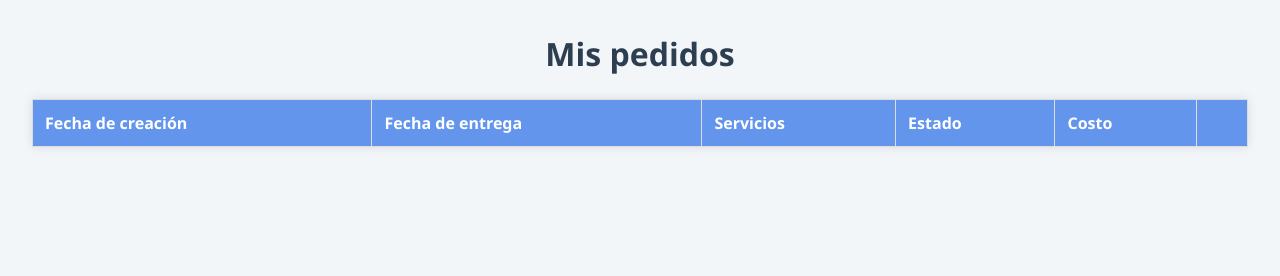
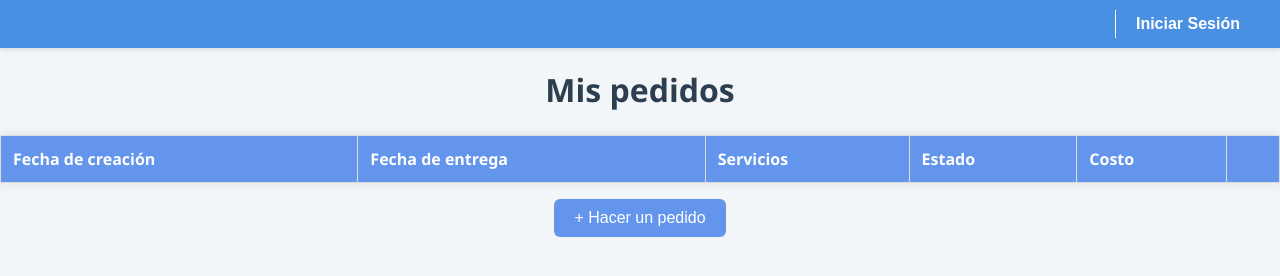
Before and after one commit to Windbladejg7/proyectoBD, a website: page public/Mis pedidos.html in a window 1280 px wide. Drawn offline with Linux system fonts and the light colour scheme; no server answers.

Commit message:
fix:solucionar problemas con la consulta de pedidos
feat:agregar boton para agregar pedidos nuevos

```diff
--- a/controllers/cliente.controllers.js
+++ b/controllers/cliente.controllers.js
@@ -11,9 +11,9 @@ export async function getClientes(req, res) {
 }
 
 export async function obtenerUsuario(req, res) {
-    const { id } = req.usuario;
+    const { email } = req.usuario;
 
-    const result = await pool.query("SELECT nombres ||' '|| apellidos AS nombre FROM CLIENTE WHERE id_cliente = $1", [id]);
+    const result = await pool.query("SELECT nombres ||' '|| apellidos AS nombre FROM CLIENTE WHERE email = $1", [email]);
     if (result.rows.length === 0) return res.sendStatus(404);
     res.json(result.rows[0]);
 
--- a/controllers/pedidos.controllers.js
+++ b/controllers/pedidos.controllers.js
@@ -26,8 +26,8 @@ export async function agregarPedido(req, res) {
 }
 
 export async function obtenerPedidosDeUsuario(req, res) {
-    const id_cliente = req.usuario.id;
-    const result = await pool.query("SELECT * FROM pedidos_completos WHERE id_cliente=$1", [id_cliente]);
+    const email = req.usuario.email;
+    const result = await pool.query("SELECT * FROM pedidos_completos WHERE email=$1", [email]);
     res.json(result.rows);
 }
 
--- a/public/Mis pedidos.css
+++ b/public/Mis pedidos.css
@@ -7,7 +7,7 @@
 body {
   font-family: 'Segoe UI', Tahoma, Geneva, Verdana, sans-serif;
   background-color: #f3f6f9;
-  padding: 2rem;
+
 }
 
 /* Título opcional */
@@ -78,3 +78,55 @@ td:last-child {
   text-align: center;
   vertical-align: middle;
 }
+
+nav {
+  background-color: #4a90e2; /* Azul moderno */
+  padding: 10px 20px;
+  display: flex;
+  justify-content: flex-end; /* Alinea a la derecha */
+  align-items: center;
+  color: white;
+  font-family: Arial, sans-serif;
+  box-shadow: 0 2px 4px rgba(0, 0, 0, 0.1);
+  margin-bottom: 20px;
+}
+
+#username {
+  font-size: 16px;
+  border-left:1px solid white ;
+}
+
+nav ul{
+  display: flex;
+  flex-direction: row;
+  flex-wrap: wrap;
+}
+
+nav ul li{
+  padding: 5px 20px;
+  list-style: none;
+  font-weight: bold;
+}
+
+a {
+  color:white;
+  text-decoration: none;
+  cursor: pointer;
+}
+
+#btnAgregar {
+  display: block;
+  margin: 0 auto;
+  padding: 10px 20px;
+  background-color: cornflowerblue;
+  color: white;
+  border: none;
+  border-radius: 6px;
+  font-size: 16px;
+  cursor: pointer;
+  transition: background-color 0.3s ease;
+}
+
+#btnAgregar:hover {
+  background-color: #4169e1;
+}
--- a/public/Mis pedidos.html
+++ b/public/Mis pedidos.html
@@ -6,6 +6,7 @@
     <title>Mis pedidos</title>
 </head>
 <body>
+    <nav><ul id="opciones"><a href=""><li id="username"></li></a></ul></nav>
     <h1>Mis pedidos</h1>
     <table border="1">
         <thead><th>Fecha de creación</th><th>Fecha de entrega</th><th>Servicios</th><th>Estado</th><th>Costo</th><th></th></thead>
@@ -13,8 +14,8 @@
 
         </tbody>
     </table>
-    <p id="sinPedidos"></p>
     <p id="mensaje" style="text-align:center; font-weight:bold; margin-top:1rem;"></p>
+    <button id="btnAgregar">+ Hacer un pedido</button>
     <script src="./Mis pedidos.js"></script>
 </body>
 </html>
--- a/public/Mis pedidos.js
+++ b/public/Mis pedidos.js
@@ -1,6 +1,36 @@
 const tabla = document.getElementById("pedidos");
 const mensaje = document.getElementById("mensaje");
 const sinPedidos = document.getElementById("sinPedidos");
+const btnAgregar = document.getElementById("btnAgregar");
+
+btnAgregar.addEventListener("click", ()=>{
+    window.location.href = "/";
+});
+
+async function cargarInforUsuario() {
+    try {
+        const response = await fetch("/cliente", {
+            headers: {
+                "Authorization": localStorage.getItem("token")
+            }
+        });
+
+        if (!response.ok) {
+            username.textContent = "Iniciar Sesión";
+            username.parentNode.href = "/login";
+            return;
+        }
+        const usuario = await response.json();
+        username.textContent = usuario.nombre;
+    } catch (error) {
+        console.error("Error al cargar la información del usuario:", error);
+        username.textContent = "Iniciar Sesión";
+        username.parentNode.href = "/login";
+    }
+}
+
+cargarInforUsuario();
+
 
 async function obtenerMisPedidos() {
     const response = await fetch("/pedidos", {
@@ -11,14 +41,6 @@ async function obtenerMisPedidos() {
     });
 
     const pedidos = await response.json();
-
-    if (pedidos.length === 0) {
-        sinPedidos.textContent = "No tienes pedidos aún. ";
-        sinPedidos.innerHTML+=`<a href="/">Haz clic aquí para agregar uno.</a>`;
-        return;
-    } else {
-        sinPedidos.textContent = ""; // Limpiar si había mensaje previo
-    }
 
     for (let pedido of pedidos) {
         const fila = document.createElement("tr");
```
Also changed, not shown: 1 other file.
